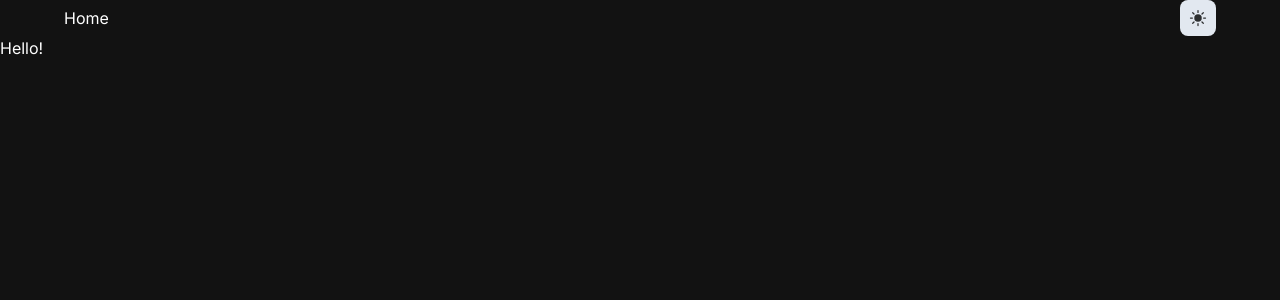
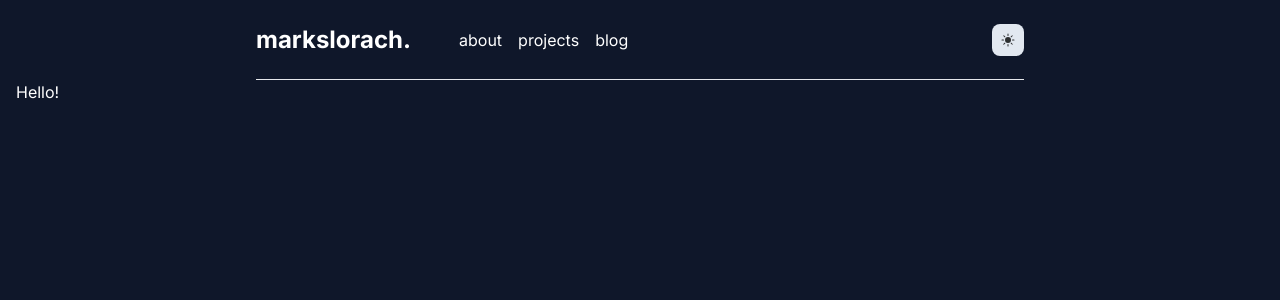
Before and after one commit to markslorach/portfolio_website, a Next.js app: page / in a window 1280 px wide. Shown: the top 300 px of the page. Built offline with nearby package versions, Linux system fonts and the light colour scheme.

Commit message:
Add Tailwind CSS utilities and update theme configurations

```diff
--- a/app/NavBar.tsx
+++ b/app/NavBar.tsx
@@ -1,12 +1,38 @@
 import Link from "next/link";
+import { usePathname } from "next/navigation";
 
 // Components
 import ThemeButton from "./components/ThemeButton";
 
+interface NavLinks {
+  label: string;
+  href: string;
+}
+
+const navLinks: NavLinks[] = [
+  { label: "about", href: "/about" },
+  { label: "projects", href: "/projects" },
+  { label: "blog", href: "/blog" },
+];
+
 const NavBar = () => {
+  //   const pathname = usePathname();
+
   return (
-    <nav className="container flex justify-between items-center m-auto max-w-6xl">
-      <Link href="/">Home</Link>
+    <nav className="m-auto flex h-20 max-w-3xl items-center justify-between border-b">
+      <div className="flex items-center space-x-12">
+        <Link href="/">
+          <h1 className="text-2xl font-bold">markslorach.</h1>
+        </Link>
+
+        <ul className="flex space-x-4">
+          {navLinks.map((link, idx) => (
+            <li key={idx}>
+              <Link href={link.href}>{link.label}</Link>
+            </li>
+          ))}
+        </ul>
+      </div>
       <ThemeButton />
     </nav>
   );
--- a/app/components/ThemeButton.tsx
+++ b/app/components/ThemeButton.tsx
@@ -9,9 +9,7 @@ const ThemeButton = () => {
   const { resolvedTheme, setTheme } = useTheme();
   const [mounted, setMounted] = useState(false);
 
-  useEffect(() => {
-    setMounted(true);
-  }, []);
+  useEffect(() => setMounted(true), []);
 
   const toggleTheme = () => {
     setTheme(resolvedTheme === "dark" ? "light" : "dark");
@@ -20,18 +18,21 @@ const ThemeButton = () => {
   if (!mounted) return null;
 
   return (
+    <>
+
     <button
       aria-label="Toggle Theme"
       type="button"
-      className="p-2 rounded-lg bg-slate-200"
+      className="rounded-lg bg-slate-200 p-2"
       onClick={toggleTheme}
     >
       {resolvedTheme === "dark" ? (
-        <SunIcon className="h-5 w-5 text-black/80" />
+        <SunIcon className="h-4 w-4 text-black/80" />
       ) : (
-        <MoonIcon className="h-5 w-5 text-black/80" />
+        <MoonIcon className="h-4 w-4 text-black/80" />
       )}
     </button>
+    </>
   );
 };
 
--- a/app/globals.css
+++ b/app/globals.css
@@ -1,3 +1,7 @@
 @tailwind base;
 @tailwind components;
 @tailwind utilities;
+
+body {
+  @apply bg-[#f3f4f6] px-4 dark:bg-slate-900;
+}
--- a/package.json
+++ b/package.json
@@ -16,13 +16,17 @@
     "react-dom": "^18"
   },
   "devDependencies": {
+    "@tailwindcss/typography": "^0.5.10",
     "@types/node": "^20",
     "@types/react": "^18",
     "@types/react-dom": "^18",
     "autoprefixer": "^10.0.1",
+    "daisyui": "^4.7.3",
     "eslint": "^8",
     "eslint-config-next": "14.1.1",
     "postcss": "^8",
+    "prettier": "^3.2.5",
+    "prettier-plugin-tailwindcss": "^0.5.12",
     "tailwindcss": "^3.3.0",
     "typescript": "^5"
   }
--- a/tailwind.config.ts
+++ b/tailwind.config.ts
@@ -10,6 +10,15 @@ const config: Config = {
   theme: {
     extend: {},
   },
-  plugins: [],
+  plugins: [require("@tailwindcss/typography"), require("daisyui")],
+  daisyui: {
+    themes: false, // false: only light + dark | true: all themes | array: specific themes like this ["light", "dark", "cupcake"]
+    base: false, // applies background color and foreground color for root element by default
+    styled: true, // include daisyUI colors and design decisions for all components
+    utils: true, // adds responsive and modifier utility classes
+    prefix: "", // prefix for daisyUI classnames (components, modifiers and responsive class names. Not colors)
+    logs: false, // Shows info about daisyUI version and used config in the console when building your CSS
+    themeRoot: ":root", // The element that receives theme color CSS variables
+  },
 };
 export default config;
```
Also changed, not shown: 2 other files (tests, documents, lock files or other folders).
